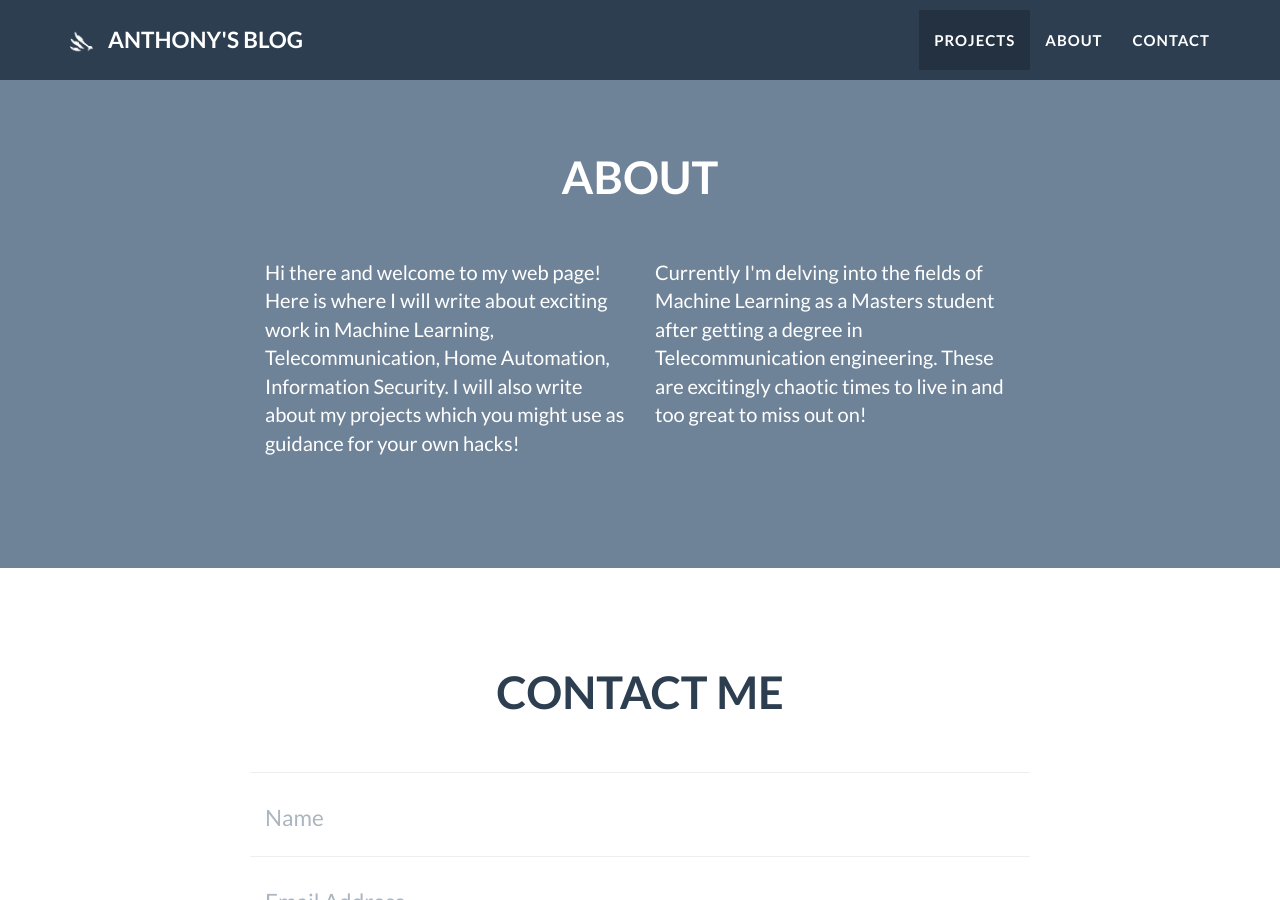
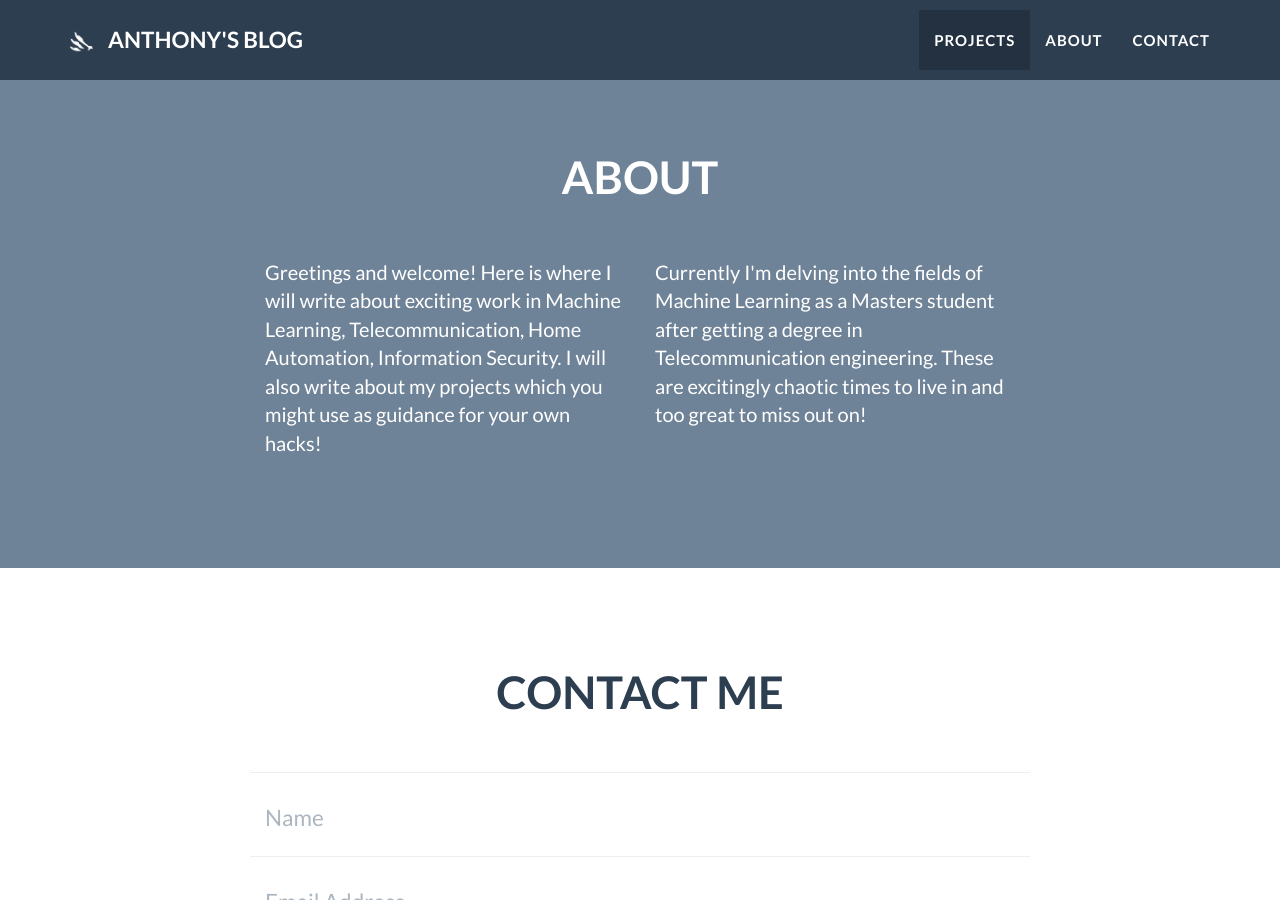
Before and after one commit to atwing/atwing.github.io, a Jekyll site: the page built from index.html, in a window 1280 px wide and 900 px high, scrolled down 1770 px. Built offline with Jekyll 4.4.1, drawn with Linux system fonts in a browser that asks for light colours.

Commit message:
Update about.html

```diff
--- a/_includes/about.html
+++ b/_includes/about.html
@@ -9,7 +9,7 @@
             </div>
             <div class="row">
                 <div class="col-lg-4 col-lg-offset-2">
-                    <p>Hi there and welcome to my web page! Here is where I will write about exciting work in Machine Learning, Telecommunication, Home Automation, Information Security. I will also write about my projects which you might use as guidance for your own hacks!</p>
+                    <p>Greetings and welcome! Here is where I will write about exciting work in Machine Learning, Telecommunication, Home Automation, Information Security. I will also write about my projects which you might use as guidance for your own hacks!</p>
                 </div>
                 <div class="col-lg-4">
                     <p>Currently I'm delving into the fields of Machine Learning as a Masters student after getting a degree in Telecommunication engineering. These are excitingly chaotic times to live in and too great to miss out on!</p>
```
